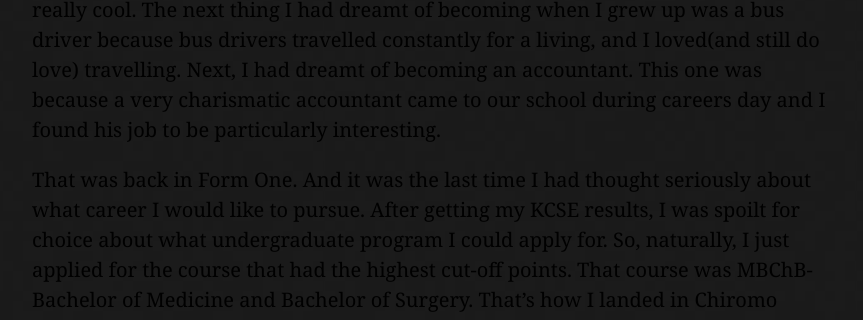
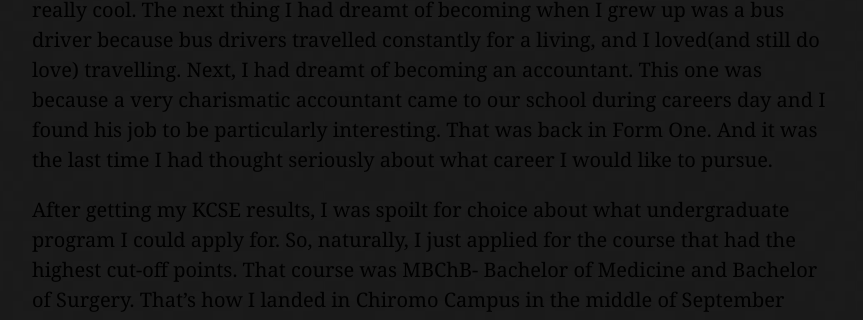
Before and after one commit to hamzambo/hamzambo.github.io, a Jekyll site: the page built from _posts/2022-03-21-Of Freedom, Formalin and Friends.md, in a window 1280 px wide and 900 px high. Shown: the part 572-892 px from the top of the window, without its empty margins (208-1071 px from the left). Built offline with Jekyll 4.4.1, drawn with Linux system fonts in a browser that asks for light colours; some of the changed text lies outside the part shown.

Commit message:
Update 2022-03-21-Of Freedom, Formalin and Friends.md

```diff
--- a/_posts/2022-03-21-Of Freedom, Formalin and Friends.md
+++ b/_posts/2022-03-21-Of Freedom, Formalin and Friends.md
@@ -16,9 +16,8 @@ respect(or fear, I couldn’t tell the difference) and walked around with guns,
 found to be really cool. The next thing I had dreamt of becoming when I grew up was a bus driver
 because bus drivers travelled constantly for a living, and I loved(and still do love) travelling. Next, I had
 dreamt of becoming an accountant. This one was because a very charismatic accountant came to our
-school during careers day and I found his job to be particularly interesting.
+school during careers day and I found his job to be particularly interesting. That was back in Form One. And it was the last time I had thought seriously about what career I would like to pursue.
 
-That was back in Form One. And it was the last time I had thought seriously about what career I would like to pursue.
 After getting my KCSE results, I was spoilt for choice about what undergraduate program I could apply
 for. So, naturally, I just applied for the course that had the highest cut-off points. That course was
 MBChB- Bachelor of Medicine and Bachelor of Surgery. That’s how I landed in Chiromo Campus in the
```
